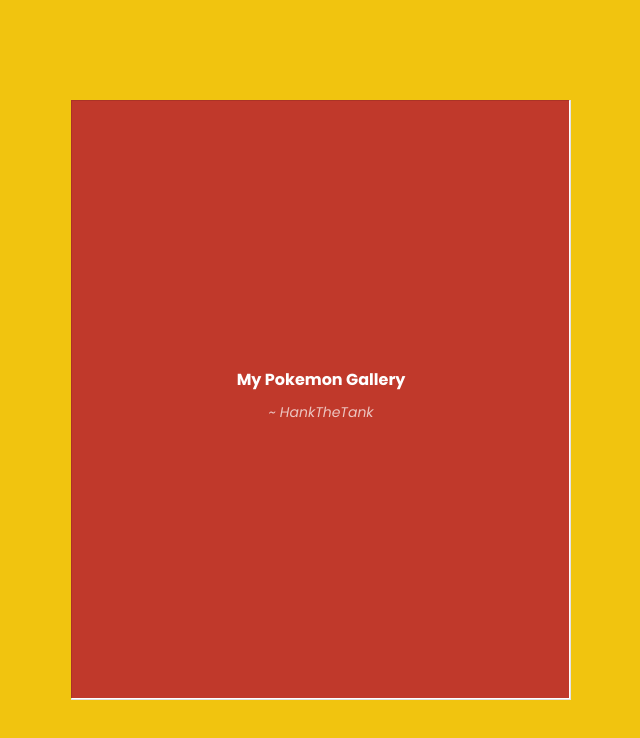
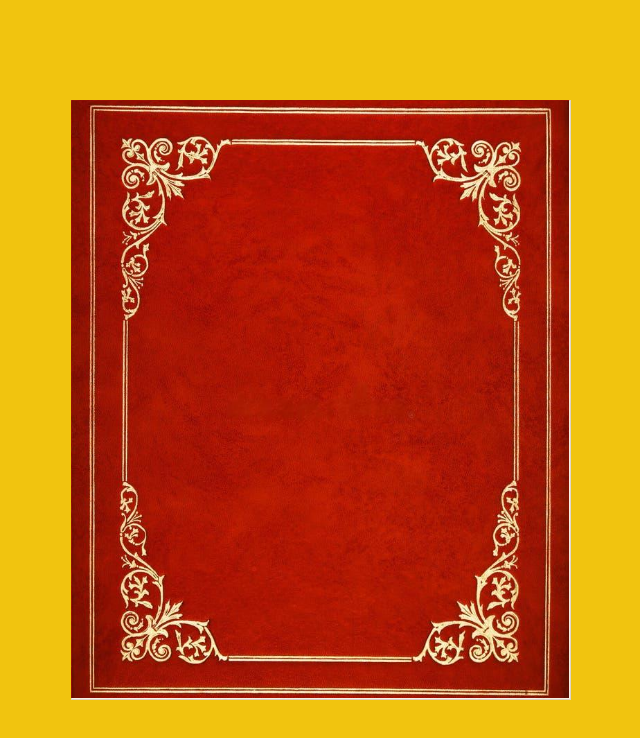
Before and after one commit to IamKavy47/Bhagavad-Gita, a plain HTML site: page index.html in a window 1280 px wide. Shown: the whole page, without its empty margins (569-1209 px from the left). Drawn offline with Linux system fonts and the light colour scheme.

Commit message:
initial book setup

```diff
--- a/index.html
+++ b/index.html
@@ -5,39 +5,37 @@
   <meta charset="UTF-8" />
   <meta name="viewport" content="width=device-width, initial-scale=1.0" />
   <link rel="stylesheet" href="style.css" />
-  <title>Shrimad Bhagwat Geeta</title>
+  <title>Shrimad Bhagwat Gita</title>
 </head>
 
 <body>
   <div class="flipbook">
-    <div class="hard">My Pokemon Gallery <small>~ HankTheTank</small></div>
-    <div class="hard"></div>
-    <div>
-      <small>Lets Look At Some Amazing Pokemon ❤️</small>
-      <small>Gotta Catch 'Em All</small>
+    <div class="hard">
+      <img src="images/outer.jpeg" alt="">
+    </div>
+    <div class="hard">
+      <img src="images/inner.png" alt="">
     </div>
     <div>
-      <img src="images/img-1.png" alt="" />
-      <small> Charmandar </small>
+
     </div>
     <div>
-      <img src="images/img-2.png" alt="" />
-      <small> Arbok </small>
+
     </div>
     <div>
-      <img src="images/img-3.png" alt="" />
-      <small> Pikachu </small>
+
     </div>
     <div>
-      <img src="images/img-4.png" alt="" />
-      <small> Mew </small>
+
     </div>
     <div>
-      <img src="images/img-5.png" alt="" />
-      <small> Darkrai </small>
+
+    </div>
+    <div>
+
     </div>
     <div class="hard"></div>
-    <div class="hard">Thank You <small>~ HankTheTank</small></div>
+    <div class="hard"></div>
   </div>
 
   <script src="jquery.js"></script>
--- a/style.css
+++ b/style.css
@@ -22,12 +22,17 @@ body {
 }
 
 .flipbook .hard {
-    background: #c0392b !important;
+    background-image: url("/images/inner.png") !important;
     color: #fff;
+    width: 719px;
+    height: 900px;
     font-weight: bold;
     border: none;
 }
-
+.flipbook .hard img{
+    height: 100%;
+    width: 100%;
+}
 .flipbook .hard small{
 	font-style: italic;
 	font-weight: lighter;
@@ -36,7 +41,7 @@ body {
 }
 
 .flipbook .page {
-    background: white;
+    background-image: url("/images/page.png");
 	display: flex;
 	flex-direction: column;
 	justify-content: center;
```
Also changed, not shown: images/inner.png (added), images/outer.jpeg (added), images/page.png (added), 1 other file.
